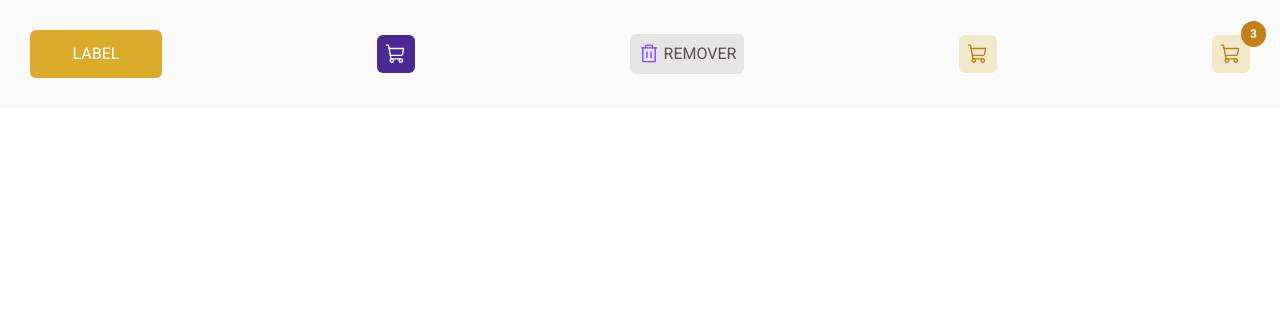
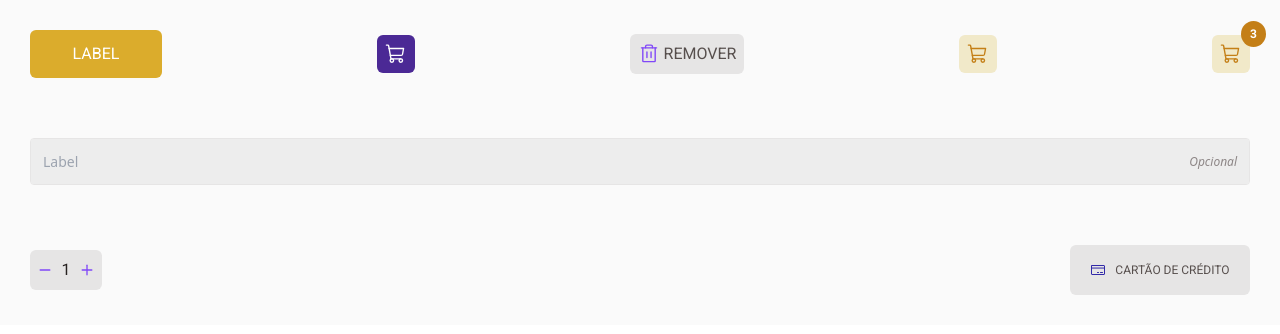
Before and after one commit to alex-britto/PDCoffe, a React (Vite) app: page / in a window 1280 px wide. Shown: the top 334 px of the page. Built offline with nearby package versions, Linux system fonts and the light colour scheme.

Commit message:
feat: input components done ✅

```diff
--- a/src/App.tsx
+++ b/src/App.tsx
@@ -1,6 +1,13 @@
 import { ShoppingCart, Trash } from "phosphor-react";
 import styled, { ThemeProvider } from "styled-components";
-import { Button, CartButton, DeleteButton } from "./components";
+import {
+  Button,
+  CartButton,
+  DeleteButton,
+  SelectCardInput,
+  SelectInput,
+  TextInput,
+} from "./components";
 
 import { defaultTheme } from "./styles/themes";
 
@@ -21,22 +28,27 @@ function App() {
     <ThemeProvider theme={defaultTheme}>
       <Container>
         <Button label="LABEL" onClick={handleClick} />
-
         <CartButton onClick={handleAddToCart}>
           <ShoppingCart size={22} />
         </CartButton>
-
         <DeleteButton label="REMOVER" onClick={handleDelete}>
           <Trash size={22} color={defaultTheme.colors.purple.default} />
         </DeleteButton>
-
         <CartButton variant="SECONDARY" onClick={handleAddToCart}>
           <ShoppingCart size={22} />
         </CartButton>
-
         <CartButton variant="SECONDARY" quantity={3} onClick={handleAddToCart}>
           <ShoppingCart size={22} />
         </CartButton>
+      </Container>
+
+      <Container>
+        <TextInput placeholder="Label" endLabel="Opcional" />
+      </Container>
+
+      <Container>
+        <SelectInput />
+        <SelectCardInput label="Cartão de crédito" />
       </Container>
     </ThemeProvider>
   );
--- /dev/null
+++ b/src/components/SelectCardInput/index.tsx
@@ -0,0 +1,22 @@
+import { CreditCard } from "phosphor-react";
+import { useState } from "react";
+import { Container } from "./styles";
+
+interface SelectCardInputProps {
+  label: string;
+}
+
+export function SelectCardInput({ label }: SelectCardInputProps) {
+  const [isSelected, setIsSelected] = useState(false);
+
+  function handleSelectCard() {
+    setIsSelected(!isSelected);
+  }
+
+  return (
+    <Container isSelected={isSelected} onClick={handleSelectCard}>
+      <CreditCard size={16} color="#3129a8" />
+      <span>{label}</span>
+    </Container>
+  );
+}
--- /dev/null
+++ b/src/components/SelectCardInput/styles.ts
@@ -0,0 +1,33 @@
+import styled from "styled-components";
+
+interface ContainerProps {
+  isSelected: boolean;
+}
+
+export const Container = styled.button<ContainerProps>`
+  display: flex;
+  align-items: center;
+  justify-content: space-around;
+  background-color: ${({ theme }) => theme.colors.base.button};
+  color: ${({ theme }) => theme.colors.base.text};
+  text-transform: uppercase;
+  padding: 16px;
+  width: 180px;
+  border: none;
+  border-radius: 6px;
+  font-family: "Roboto";
+  font-size: 0.75rem;
+  transition: 0.2s;
+  cursor: pointer;
+
+  &:hover {
+    background-color: ${({ theme }) => theme.colors.base.hover};
+  }
+
+  ${({ isSelected, theme }) =>
+    isSelected &&
+    `
+    background-color: ${theme.colors.purple.light};
+    border: 1px solid ${theme.colors.purple.default};
+  `}
+`;
--- /dev/null
+++ b/src/components/SelectInput/index.tsx
@@ -0,0 +1,29 @@
+import { Minus, Plus } from "phosphor-react";
+import { useState } from "react";
+import { Container } from "./styles";
+
+export function SelectInput() {
+  const [value, setValue] = useState(1);
+
+  const handleDecrementQuantity = () => {
+    if (value === 1) return;
+
+    setValue(value - 1);
+  };
+
+  const handleIncrementQuantity = () => {
+    setValue(value + 1);
+  };
+
+  return (
+    <Container>
+      <button onClick={handleDecrementQuantity}>
+        <Minus size={14} weight="bold" />
+      </button>
+      <span>{value}</span>
+      <button onClick={handleIncrementQuantity}>
+        <Plus size={14} weight="bold" />
+      </button>
+    </Container>
+  );
+}
--- /dev/null
+++ b/src/components/SelectInput/styles.ts
@@ -0,0 +1,30 @@
+import styled from "styled-components";
+
+export const Container = styled.div`
+  display: flex;
+  align-items: center;
+  justify-content: space-between;
+  background-color: ${({ theme }) => theme.colors.base.button};
+  color: ${({ theme }) => theme.colors.base.title};
+  text-transform: uppercase;
+  padding: 8px;
+  width: 72px;
+  border: none;
+  border-radius: 6px;
+  font-family: "Roboto";
+  transition: 0.2s;
+
+  button {
+    background-color: transparent;
+    border: none;
+    color: ${({ theme }) => theme.colors.purple.default};
+    font-size: 1.5rem;
+    font-weight: 700;
+    cursor: pointer;
+    transition: 0.2s;
+
+    &:hover {
+      color: ${({ theme }) => theme.colors.purple.dark};
+    }
+  }
+`;
--- /dev/null
+++ b/src/components/TextInput/index.tsx
@@ -0,0 +1,41 @@
+import { ChangeEventHandler, InputHTMLAttributes, useState } from "react";
+import { SubmitHandler, useForm } from "react-hook-form";
+import { Container, EndLabel, Input } from "./styles";
+
+export interface TextFieldProps extends InputHTMLAttributes<HTMLInputElement> {
+  endLabel: string;
+  placeholder: string;
+}
+
+interface IFormInput {
+  value: string;
+}
+
+export const TextInput = ({
+  endLabel,
+  placeholder,
+  ...props
+}: TextFieldProps) => {
+  const [value, setValue] = useState<string>("");
+
+  const { register, handleSubmit } = useForm<IFormInput>();
+  const onSubmit: SubmitHandler<IFormInput> = (data) => console.log(data);
+
+  const onChange: ChangeEventHandler<HTMLInputElement> = (e) => {
+    setValue(e.target.value);
+  };
+
+  return (
+    <Container {...props}>
+      <form onSubmit={handleSubmit(onSubmit)}>
+        <Input
+          placeholder={placeholder}
+          {...register("value")}
+          onChange={onChange}
+        />
+
+        {value.length === 0 && <EndLabel>{endLabel}</EndLabel>}
+      </form>
+    </Container>
+  );
+};
--- /dev/null
+++ b/src/components/TextInput/styles.ts
@@ -0,0 +1,48 @@
+import styled, { css } from "styled-components";
+
+export const Input = styled.input`
+  ${({ theme }) => css`
+    background: ${theme.colors.base.input};
+    border: none;
+    color: ${theme.colors.base.text};
+    font-size: 14px;
+    padding: 12px;
+    padding-right: 63px;
+    width: 100%;
+    &:focus-visible {
+      outline: 0;
+    }
+  `}
+`;
+
+export const Container = styled.div`
+  ${({ theme }) => css`
+    background: ${theme.colors.base.input};
+    border: 1px solid ${theme.colors.base.button};
+    border-radius: 4px;
+    overflow: hidden;
+    position: relative;
+    width: 100%;
+    &:focus-within,
+    &:focus {
+      border-color: ${theme.colors.yellow.dark};
+    }
+  `}
+`;
+
+export const EndLabel = styled.p`
+  ${({ theme }) => css`
+    align-items: center;
+    background: ${theme.colors.base.input};
+    color: ${theme.colors.base.label};
+    display: flex;
+    font-size: 12px;
+    font-style: italic;
+    height: auto;
+    padding-right: 12px;
+    position: absolute;
+    right: 0;
+    transform: translateY(-50%);
+    top: 50%;
+  `}
+`;
--- a/src/components/index.ts
+++ b/src/components/index.ts
@@ -1,3 +1,6 @@
 export { Button } from "./Button";
 export { CartButton } from "./CartButton";
 export { DeleteButton } from "./DeleteButton";
+export { SelectCardInput } from "./SelectCardInput";
+export { SelectInput } from "./SelectInput";
+export { TextInput } from "./TextInput";
```
